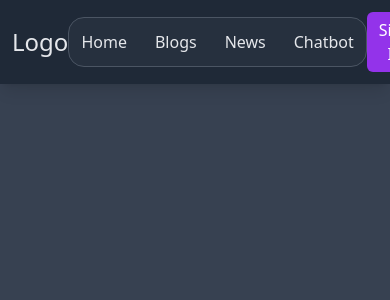
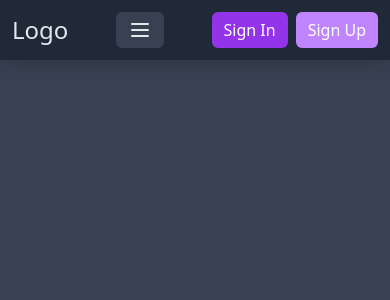
Before and after one commit to Vansh5632/CarBee, a React (Vite) app in the folder frontend/: page / in a window 390 px wide. Shown: the top 300 px of the page. Built offline with nearby package versions, Linux system fonts and the light colour scheme.

Commit message:
responsive navbar

```diff
--- a/frontend/src/components/Navbar.jsx
+++ b/frontend/src/components/Navbar.jsx
@@ -1,24 +1,54 @@
-import React from "react";
+import React, { useState } from "react";
 
 const Navbar = () => {
+    const [showMenu, setShowMenu] = useState(false);
+
+    const toggleMenu = () => {
+        setShowMenu(!showMenu);
+    };
+
     return (
       <nav className="fixed top-0 left-0 right-0 z-50 flex justify-between items-center p-3 bg-gray-800 text-gray-200 font-medium shadow-lg">
         <div className="text-2xl">Logo</div>
-      <div className="flex justify-between border border-gray-600 bg-gray-700 bg-opacity-30 p-2 rounded-2xl">
-        <ul className="flex gap-5">
-          <li className="hover:bg-gray-600 rounded-xl p-1 transition-colors">
+        <div className="flex items-center">
+          {/* Menu Toggle Button */}
+          <button
+            className="lg:hidden bg-gray-700 text-gray-200 px-3 py-1.5 rounded-md transform transition-transform hover:-translate-y-1 hover:shadow-lg"
+            onClick={toggleMenu}
+          >
+            <svg
+              xmlns="http://www.w3.org/2000/svg"
+              className="h-6 w-6"
+              fill="none"
+              viewBox="0 0 24 24"
+              stroke="currentColor"
+            >
+              <path
+                strokeLinecap="round"
+                strokeLinejoin="round"
+                strokeWidth={2}
+                d="M4 6h16M4 12h16M4 18h16"
+              />
+            </svg>
+          </button>
+
+          {/* Dropdown Menu */}
+          <div className="">
+          <ul className={`lg:flex ${showMenu ? "flex items-center" : "hidden"} absolute top-full left-20 bg-gray-800 text-gray-200 mt-1 shadow-lg py-3 px-3 lg:relative lg:bg-transparent lg:shadow-none lg:py-0 lg:flex lg:gap-5 flex justify-between border border-gray-600 bg-opacity-30 p-2 rounded-2xl`}>
+            <li className="hover:bg-gray-700 rounded-xl p-2 transition-colors">
               <a href="/home">Home</a>
             </li>
-          <li className="hover:bg-gray-600 rounded-xl p-1 transition-colors">
+            <li className="hover:bg-gray-700 rounded-xl p-2 transition-colors">
               <a href="/blogs">Blogs</a>
             </li>
-          <li className="hover:bg-gray-600 rounded-xl p-1 transition-colors">
+            <li className="hover:bg-gray-700 rounded-xl p-2 transition-colors">
               <a href="#">News</a>
             </li>
-          <li className="hover:bg-gray-600 rounded-xl p-1 transition-colors">
+            <li className="hover:bg-gray-700 rounded-xl p-2 transition-colors">
               <a href="#">Chatbot</a>
             </li>
           </ul>
+          </div>
         </div>
         <div className="flex flex-row gap-2">
           <button className="bg-purple-600 text-white px-3 py-1.5 rounded-md transform transition-transform hover:-translate-y-1 hover:shadow-lg hover:bg-purple-700">
```
Lines whose indentation alone changed are shown as unchanged.
